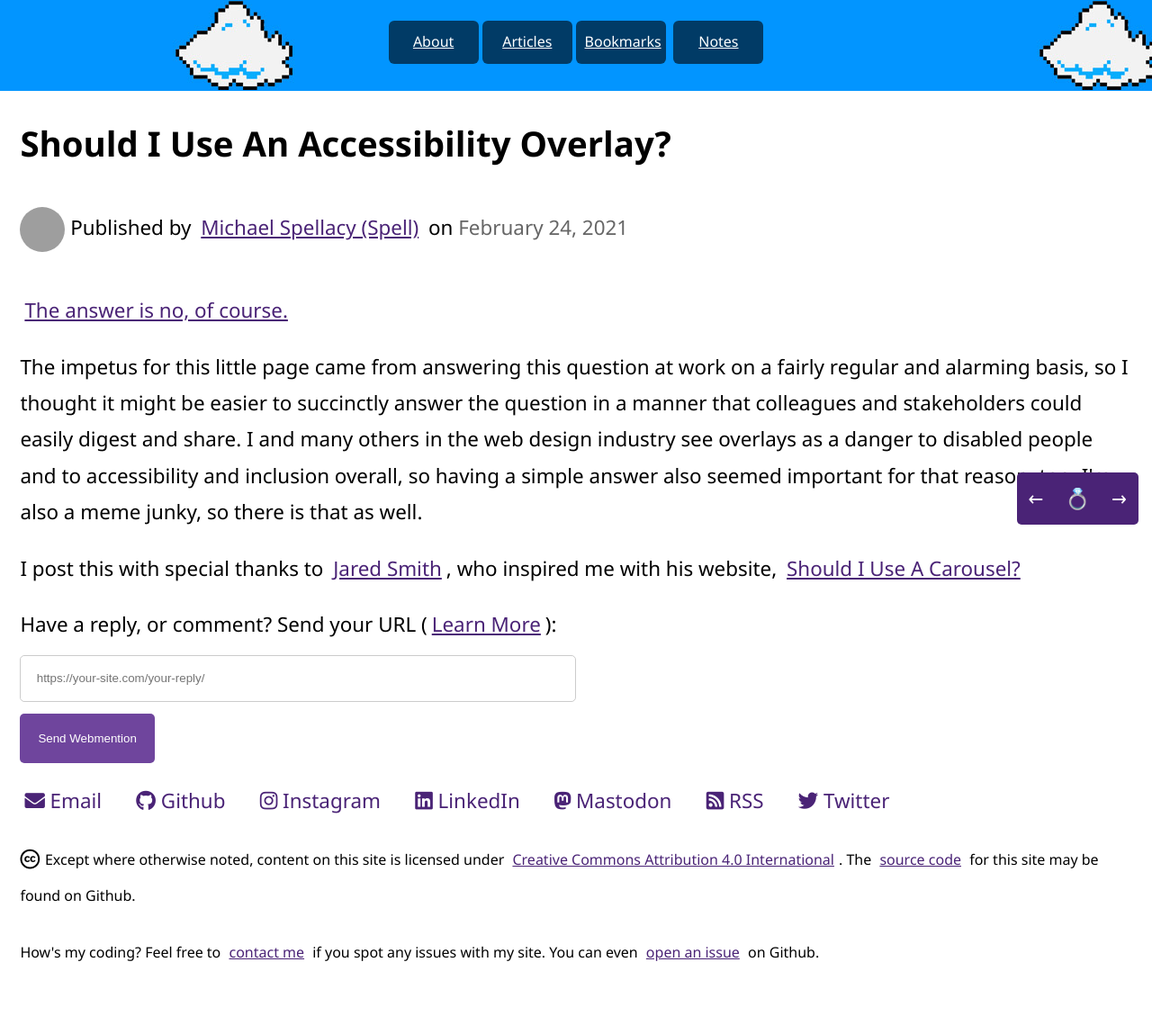
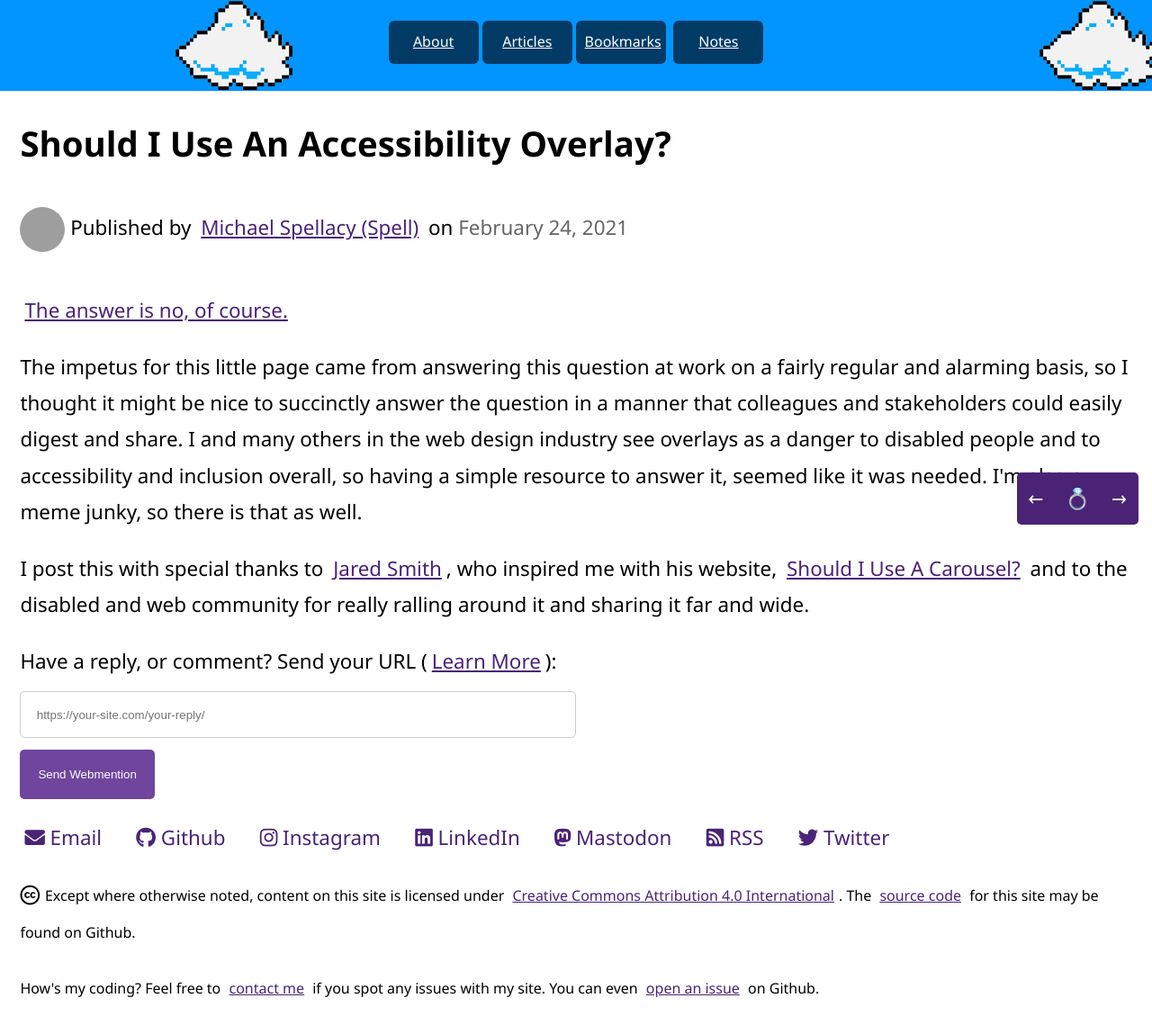
Before and after one commit to michaelspellacy/michaelspellacy.github.io, a Jekyll site: the page built from _posts/2021-02-24-accessibility-overlay.html, in a window 1280 px wide, cut to the strip 302-1441 px from the top of the page. Shown: the whole strip at 90% size. Built offline with Jekyll 4.4.1, drawn with Linux system fonts in a browser that asks for light colours; nearby versions of some CDN libraries; comment, search, counter and statistics services are not loaded; before the commit the page ends 1401 px from its top, so only the background shows below that; grey boxes are pictures that could not be loaded.

Commit message:
Refinement

```diff
--- a/_posts/2021-02-24-accessibility-overlay.html
+++ b/_posts/2021-02-24-accessibility-overlay.html
@@ -7,6 +7,6 @@ tags: Accessibility Notes
 
 <p><a href="https://shouldiuseanaccessibilityoverlay.com">The answer is no, of course.</a></p>
 
-<p>The impetus for this little page came from answering this question at work on a fairly regular and alarming basis, so I thought it might be easier to succinctly answer the question in a manner that colleagues and stakeholders could easily digest and share. I and many others in the web design industry see overlays as a danger to disabled people and to accessibility and inclusion overall, so having a simple answer also seemed important for that reason, too. I'm also a meme junky, so there is that as well.</p>
+<p>The impetus for this little page came from answering this question at work on a fairly regular and alarming basis, so I thought it might be nice to succinctly answer the question in a manner that colleagues and stakeholders could easily digest and share. I and many others in the web design industry see overlays as a danger to disabled people and to accessibility and inclusion overall, so having a simple resource to answer it, seemed like it was needed. I'm also a meme junky, so there is that as well.</p>
 
-<p>I post this with special thanks to <a href="https://twitter.com/jared_w_smith">Jared Smith</a>, who inspired me with his website, <a href="https://shouldiuseacarousel.com/">Should I Use A Carousel?</a></p>
+<p>I post this with special thanks to <a href="https://twitter.com/jared_w_smith">Jared Smith</a>, who inspired me with his website, <a href="https://shouldiuseacarousel.com/">Should I Use A Carousel?</a> and to the disabled and web community for really ralling around it and sharing it far and wide.</p>
```
